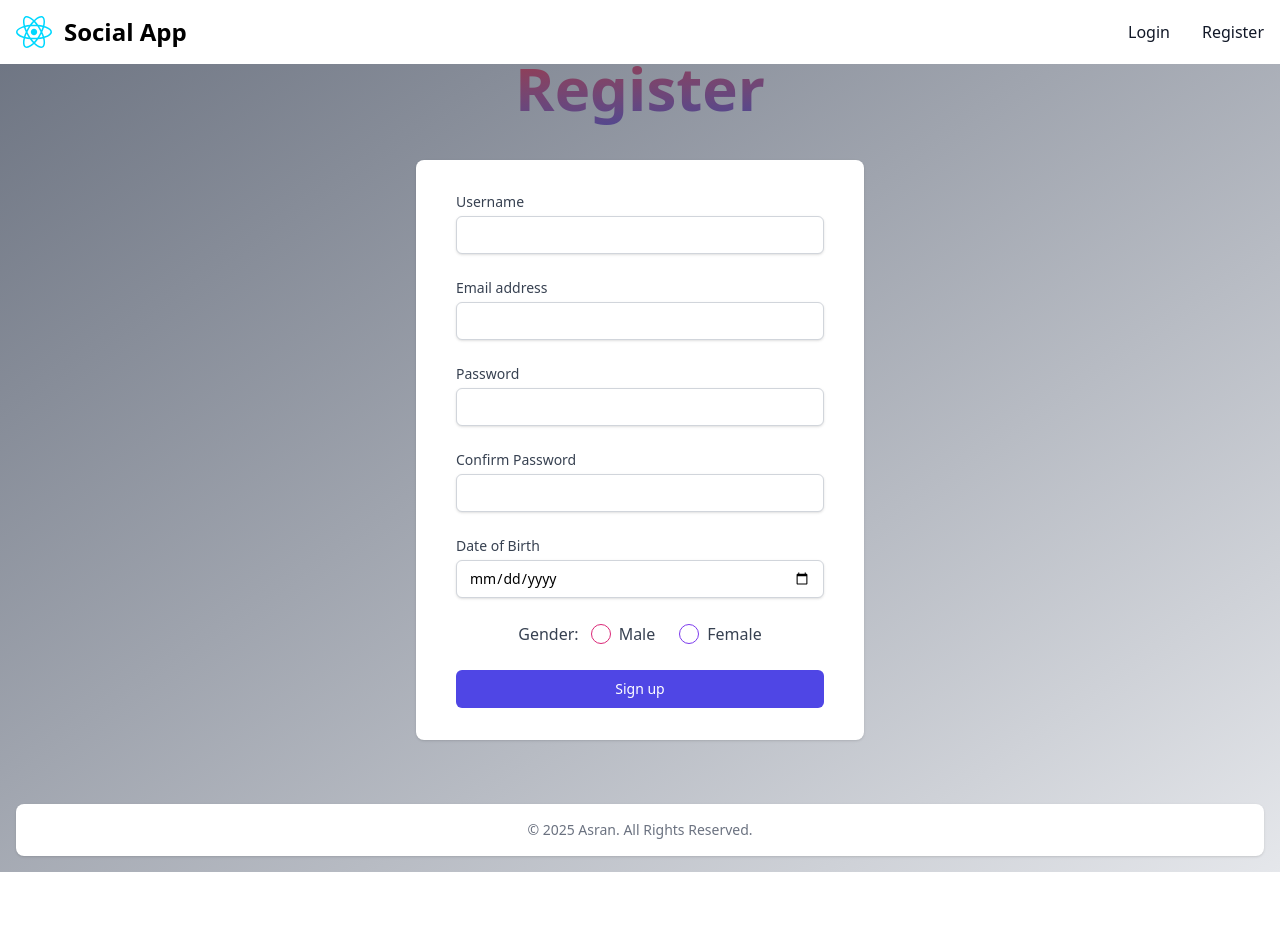
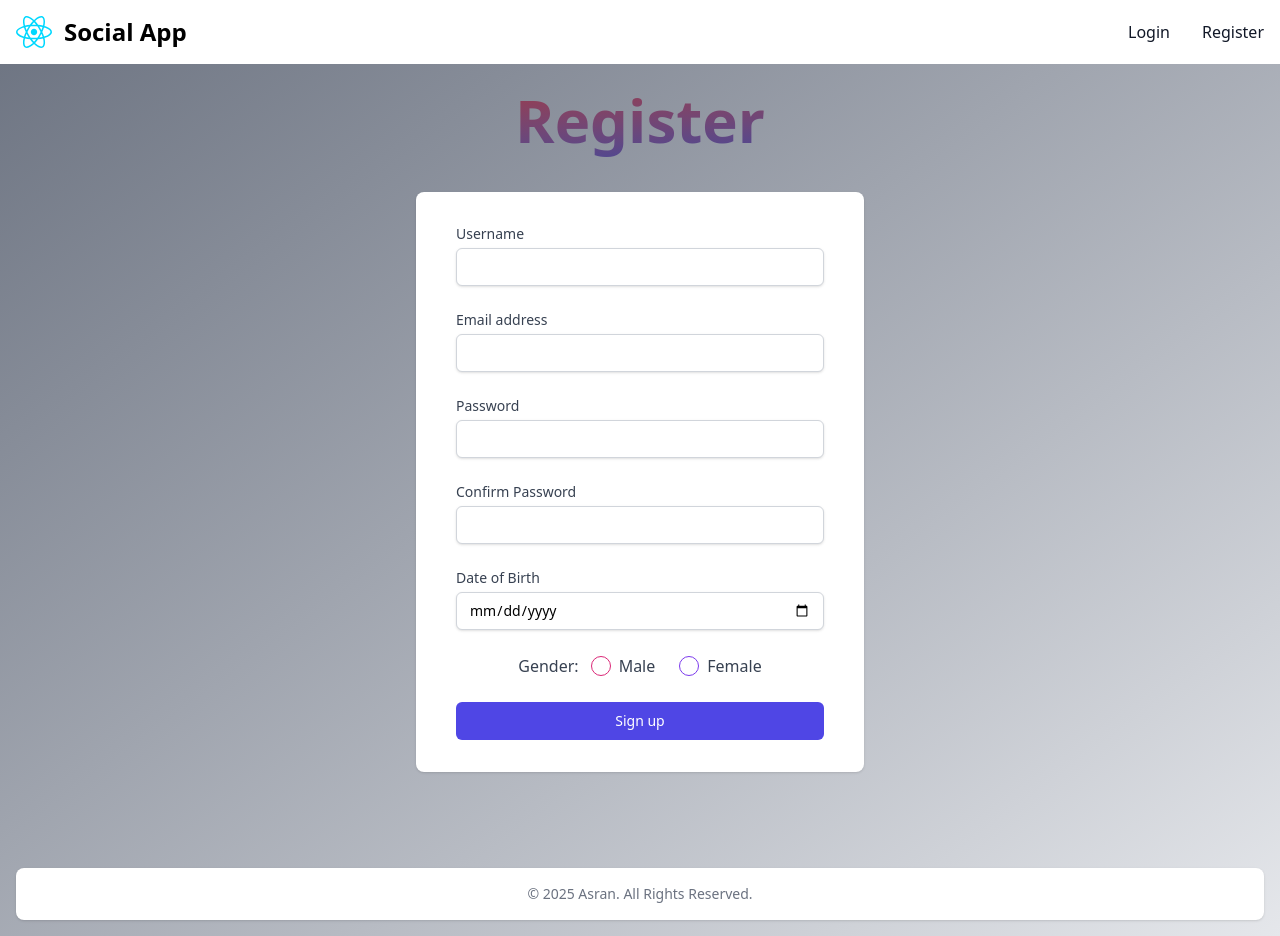
Before and after one commit to MohamedAsran0/React-Social-App, a React (Vite) app: page /register in a window 1280 px wide. Before the commit the page ends 872 px from the top, so only its background shows below. Built offline with nearby package versions, Linux system fonts and the light colour scheme.

Commit message:
fix minor design issue

```diff
--- a/src/Components/Login/Login.jsx
+++ b/src/Components/Login/Login.jsx
@@ -64,7 +64,7 @@ export default function Login() {
   return (
     <>
 
-      <div className="flex flex-col justify-center py-12 sm:px-6 lg:px-8 mx-10 ">
+      <div className="flex flex-col justify-center py-20 sm:px-6 lg:px-8 mx-10 ">
         <h2 className='text-center font-extrabold text-6xl bg-gradient-to-br from-red-700 to-blue-800 bg-clip-text text-transparent p-2.5'>Login</h2>
         <div className="mt-8 sm:mx-auto sm:w-full sm:max-w-md ">
           <div className="bg-white  py-8 px-4 shadow sm:rounded-lg sm:px-10">
--- a/src/Components/Register/Register.jsx
+++ b/src/Components/Register/Register.jsx
@@ -93,7 +93,7 @@ export default function Register() {
   return (
     <>
 
-      <div className="flex flex-col justify-center py-12 sm:px-6 lg:px-8 mx-10 ">
+      <div className="flex flex-col justify-center py-20 sm:px-6 lg:px-8 mx-10 ">
             <h2 className='text-center font-extrabold text-6xl bg-gradient-to-br from-red-700 to-blue-800 bg-clip-text text-transparent p-2.5'>Register</h2>
         <div className="mt-8 sm:mx-auto sm:w-full sm:max-w-md ">
           <div className="bg-white  py-8 px-4 shadow sm:rounded-lg sm:px-10">
```
